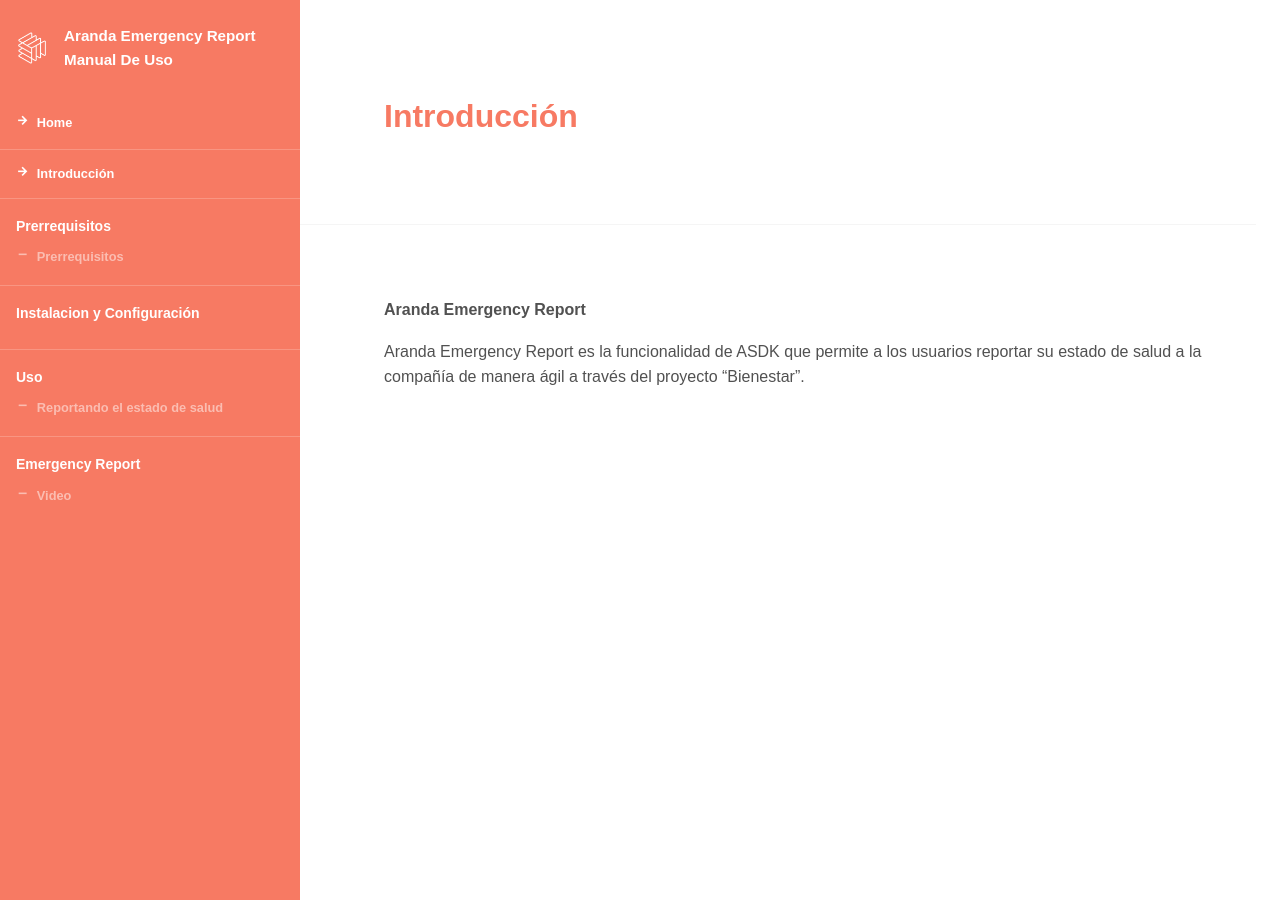
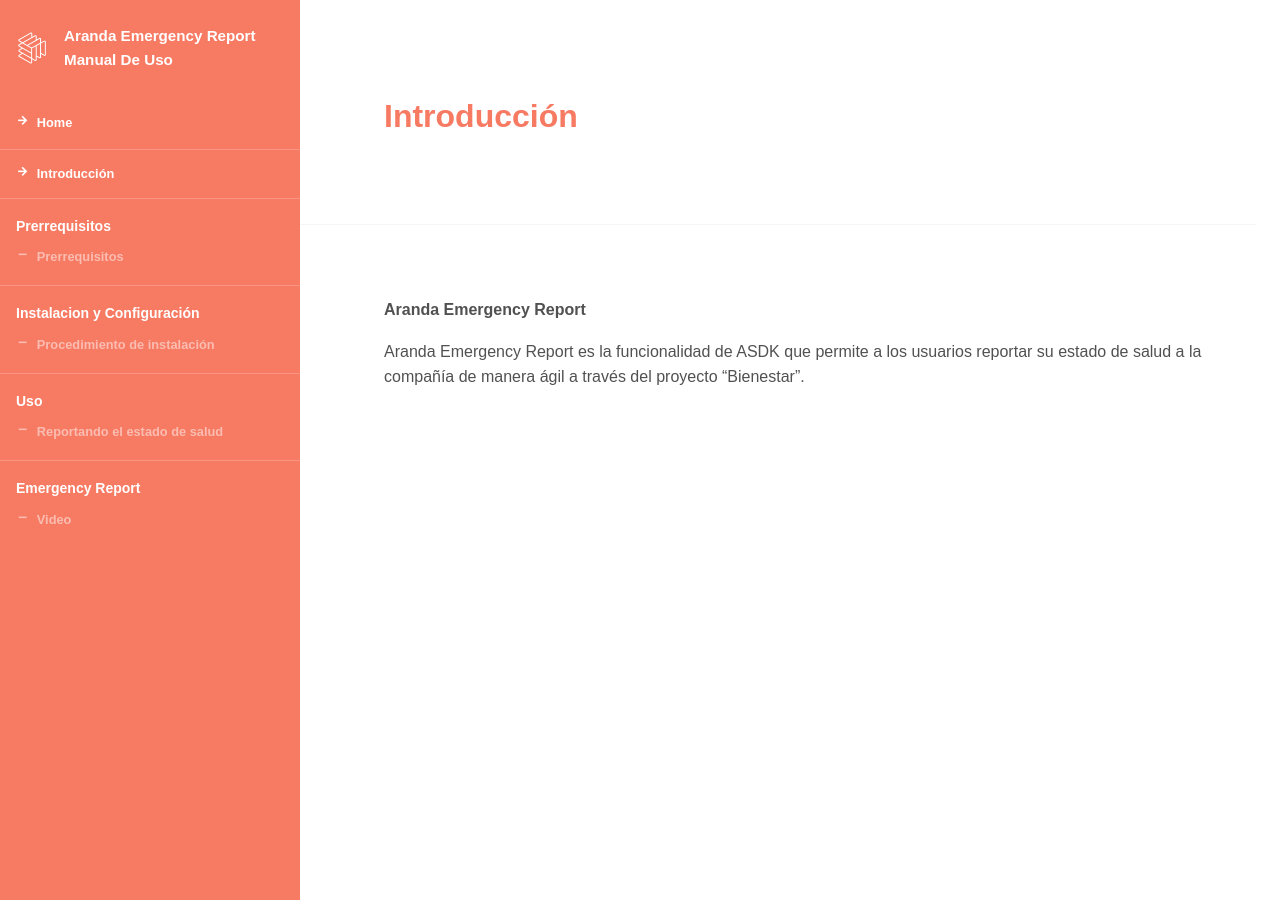
Before and after one commit to Nats85/ArandaEmergencyReport, a Jekyll site: the page built from index.md, in a window 1280 px wide. Built offline with Jekyll 4.4.1, drawn with Linux system fonts in a browser that asks for light colours; part of the change alters nothing that is shown.

```diff
--- a/_config.yml
+++ b/_config.yml
@@ -61,10 +61,10 @@ defaults:
       type: prerrequisitos
   -
       scope:
-        path: "_docs/instalacion_configuracion"
+        path: "_docs/configuracion"
       values:
         layout: doc
-        type: instalacion
+        type: configuracion
 
   -
     scope:
```
